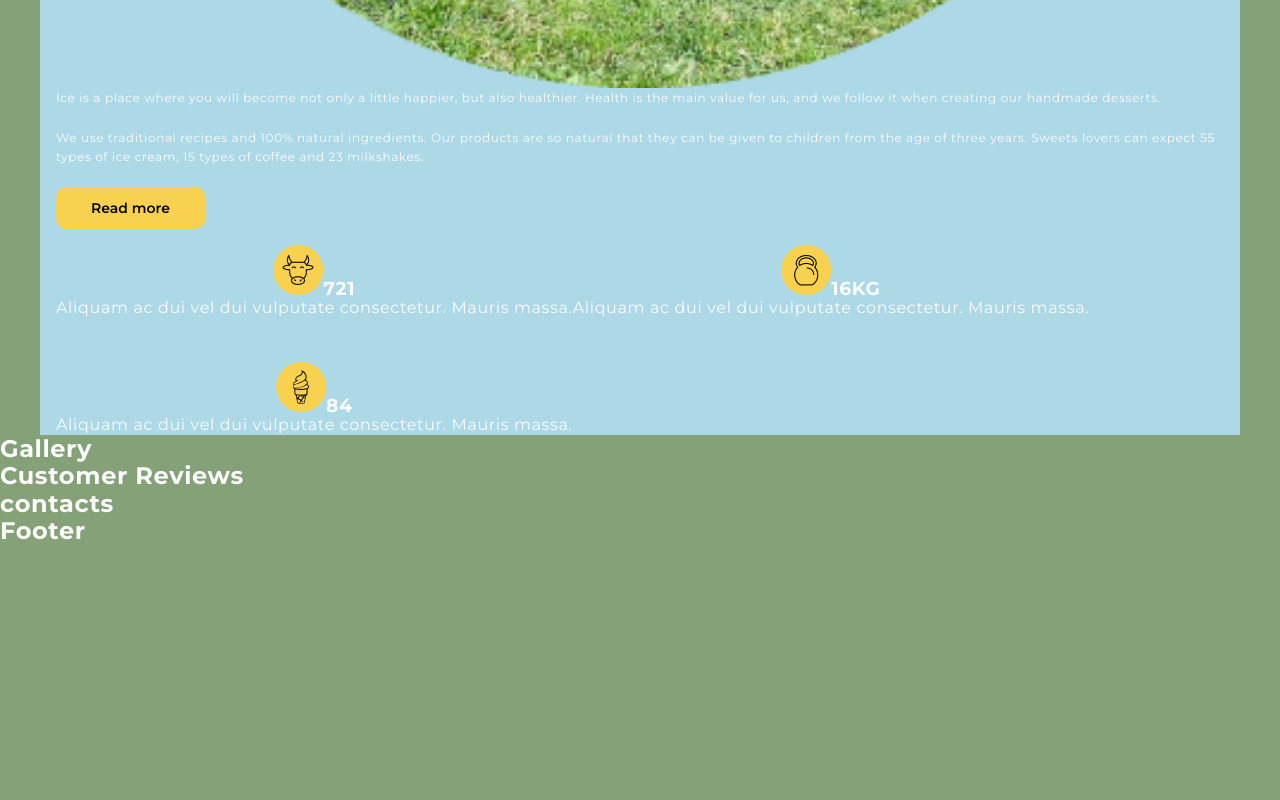
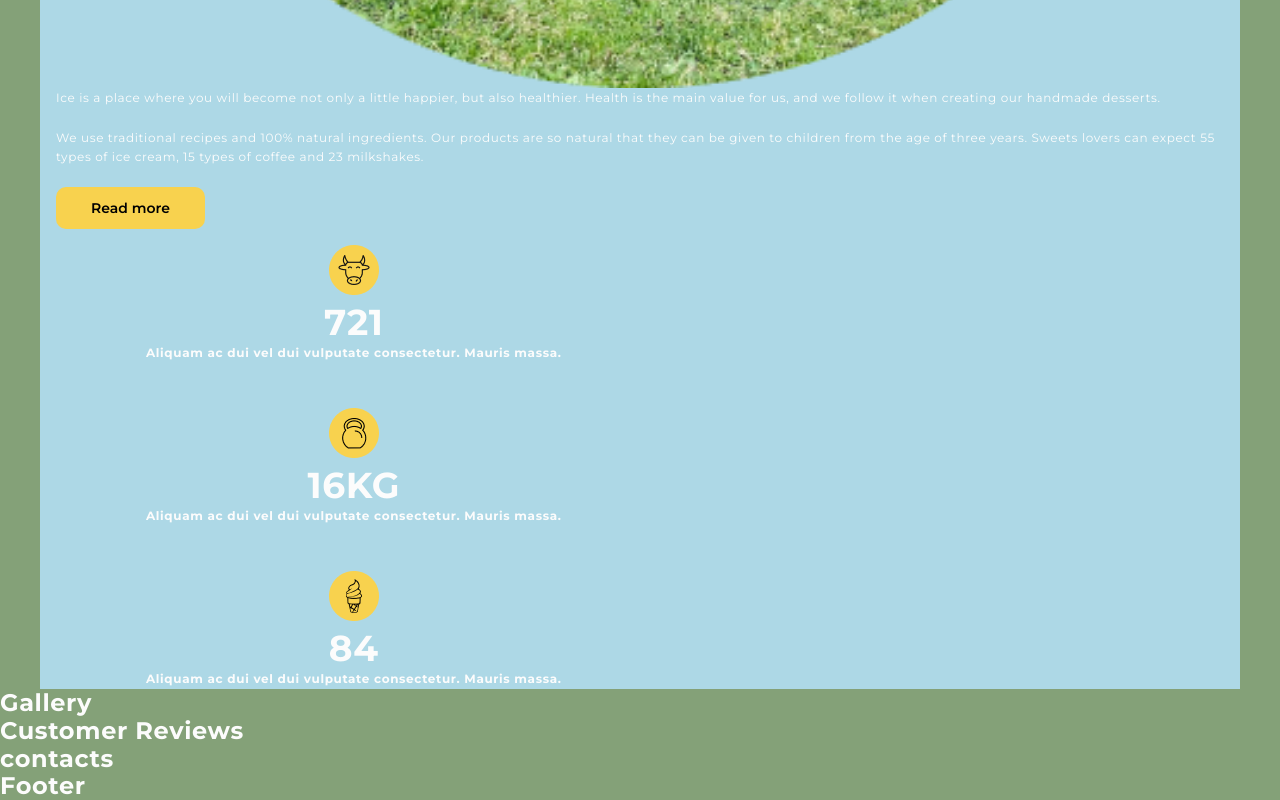
Before and after one commit to Hlafira/IceCream, a website built with Parcel: page src/index.html in a window 1280 px wide. Shown: the part 1260-2060 px from the top of the page. Before the commit the page ends 1805 px from the top, so only its background shows below. Built offline with nearby package versions, Linux system fonts and the light colour scheme; a web font is replaced by a local one.

Commit message:
add about + advantages

```diff
--- a/src/partials/advantages.html
+++ b/src/partials/advantages.html
@@ -2,21 +2,24 @@
   <div class="container advantages">
     <h2 class="visually-hidden">ADVANTAGES</h2>
     <ul class="advantages_list">
-      <li class="advantage_item">
-        <h3 class="advantage title cow">721</h3>
-        <p class="advantage text">
+      <li class="advantages_item">
+        <p class="advantages_item cow"></p>
+        <h3 class="advantages_item title">721</h3>
+        <p class="advantages_item text">
           Aliquam ac dui vel dui vulputate consectetur. Mauris massa.
         </p>
       </li>
-      <li class="advantage_item">
-        <h3 class="advantage title weight">16KG</h3>
-        <p class="advantage text">
+      <li class="advantages_item">
+        <p class="advantages_item weight"></p>
+        <h3 class="advantages_item title">16KG</h3>
+        <p class="advantages_item text">
           Aliquam ac dui vel dui vulputate consectetur. Mauris massa.
         </p>
       </li>
-      <li class="advantage_item">
-        <h3 class="advantage title ice">84</h3>
-        <p class="advantage text">
+      <li class="advantages_item">
+        <p class="advantages_item ice"></p>
+        <h3 class="advantages_item title">84</h3>
+        <p class="advantages_item text">
           Aliquam ac dui vel dui vulputate consectetur. Mauris massa.
         </p>
       </li>
--- a/src/sass/layout/_advantages.scss
+++ b/src/sass/layout/_advantages.scss
@@ -1,13 +1,28 @@
-.advantages_list {
+.advantages {
+  text-align: center;
+  font-weight: 700;
+  color: #fcfcfc;
+  margin-left: auto;
+  margin-right: auto;
+
+  &_list {
     display: flex;
     flex-wrap: wrap;
     row-gap: 28px;
   }
-
-.advantages {
   & .title {
-    text-align: center;
-    &.cow::before {
+    font-size: 36px;
+    line-height: 1.17;
+    text-transform: uppercase;
+  }
+  & .text,
+  &_item {
+    margin-left: 45px;
+    margin-right: 45px;
+    font-size: 12px;
+    line-height: 1.7;
+  }
+  .cow::before {
     content: '';
     display: inline-block;
     width: 50px;
@@ -15,7 +30,7 @@
     margin-top: 16px;
     background-image: url('../images/cow.png');
   }
-    &.weight::before {
+  .weight::before {
     content: '';
     display: inline-block;
     width: 50px;
@@ -23,7 +38,7 @@
     margin-top: 16px;
     background-image: url('../images/weight.png');
   }
-    &.ice::before {
+  .ice::before {
     content: '';
     display: inline-block;
     width: 50px;
@@ -32,4 +47,3 @@
     background-image: url('../images/ice.png');
   }
 }
-}
```
Lines whose indentation alone changed are shown as unchanged.
